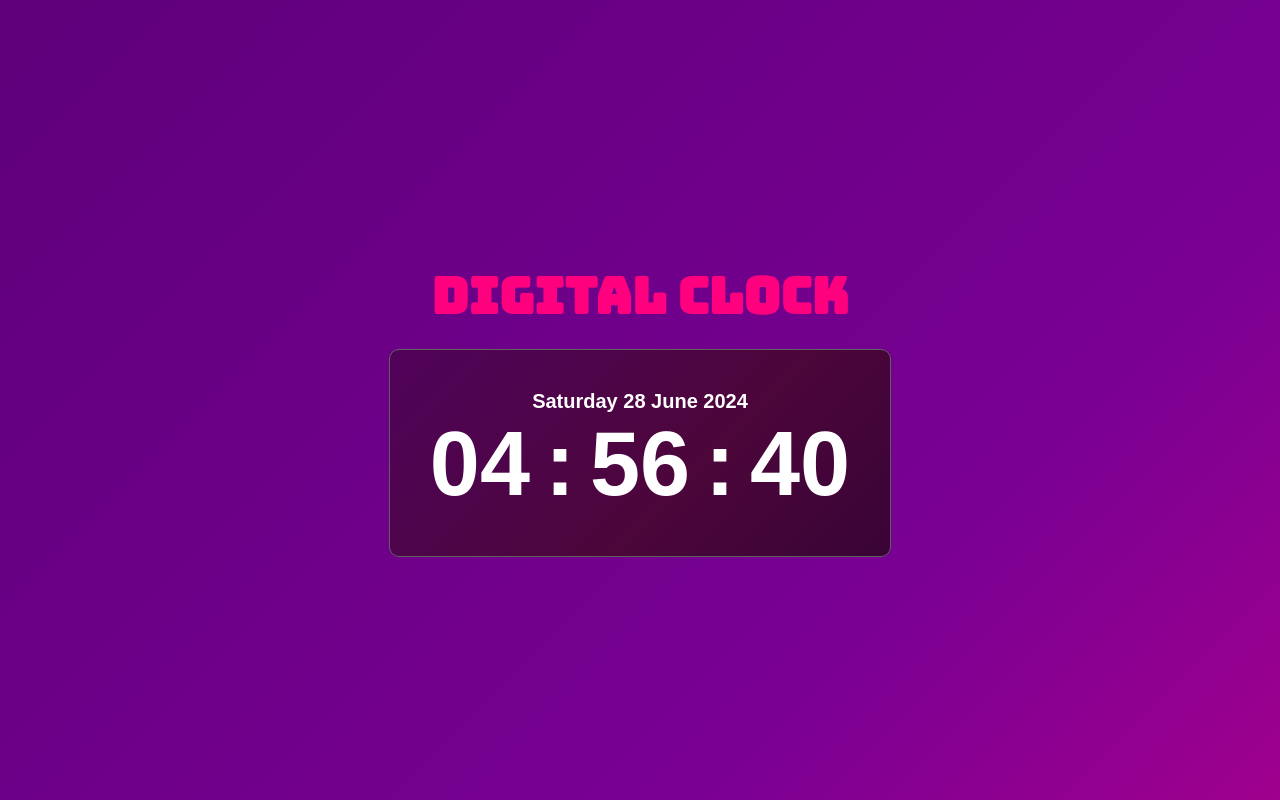
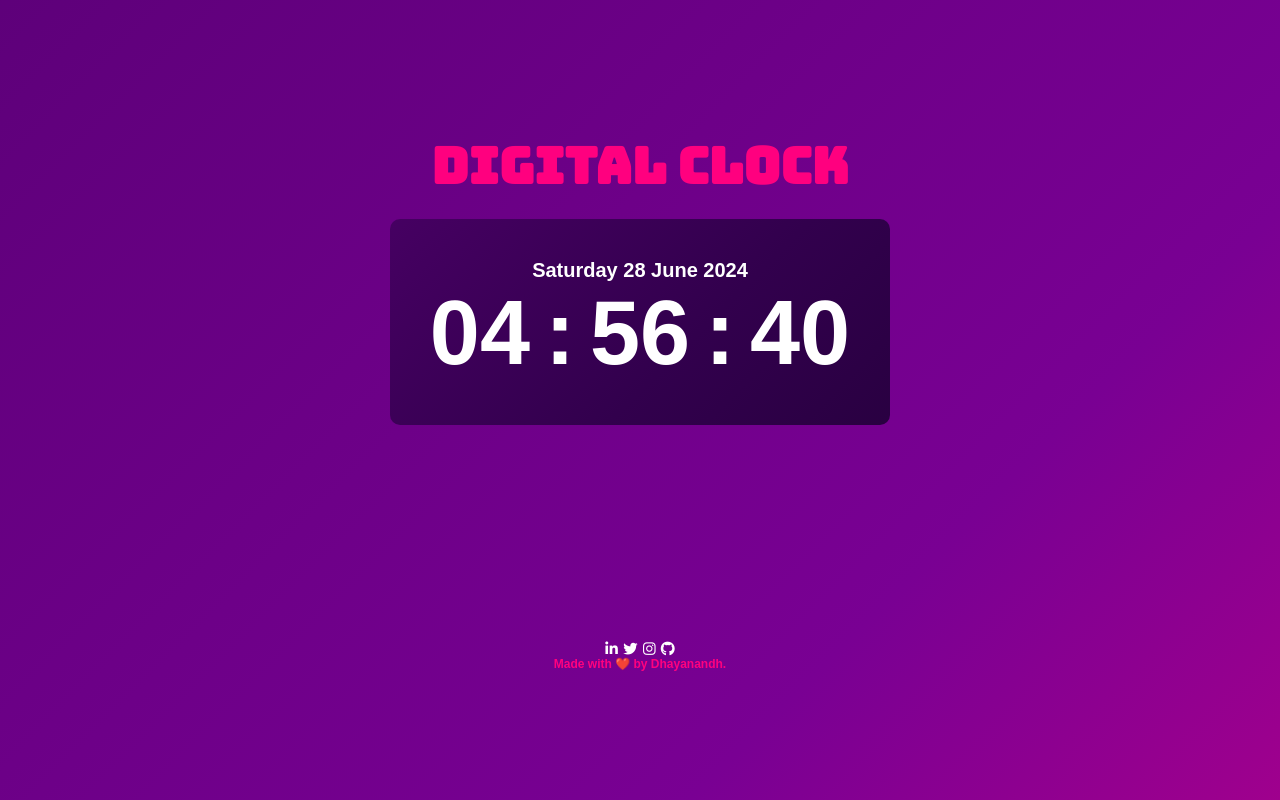
Before and after one commit to DhayanandhS/Digital-Clock, a plain HTML site: page index.html in a window 1280 px wide. Drawn offline with Linux system fonts and the light colour scheme.

Commit message:
changed html file footer

```diff
--- a/digital_clock.css
+++ b/digital_clock.css
@@ -30,14 +30,19 @@ body {
 
 
 .clock{
-    border: 1px solid #606060;
+    /* border: 1px solid #606060; */
     color: white;
     padding: 40px;
     border-radius: 10px;
     background-color: #222;
-    background: linear-gradient(135deg, #ff007f, #790093, #530070, #4c063a, #1c0030);
+    background: linear-gradient(135deg, #ff007f, #790093, #530070, #32004d, #1c0030);
     background-size: 400% 400%;
     animation: gradientAnimation 15s ease infinite;
+    flex-grow: 1;
+    display: flex;
+    flex-direction: column;
+    justify-content: center;
+    align-items: center;
 }
 
 #date{
@@ -58,3 +63,23 @@ h1{
     padding: 20px;
     font-size: 50px;
 }
+
+footer{
+    font-family: sans-serif;
+    margin-top: 200px;
+    color: #ff007f;
+    text-align: center;
+    padding: 1rem 0;
+}
+
+.footer-link{
+    font-size: larger;
+    margin-bottom: 10px;
+    padding: 1px;
+}
+
+.footer-link i:hover {
+    border: 4px;
+    color: hotpink !important;
+    transition: background-color 0.5s, color 0.5s;
+  }
--- a/index.html
+++ b/index.html
@@ -3,12 +3,21 @@
 <head>
     <meta charset="UTF-8">
     <meta name="viewport" content="width=device-width, initial-scale=1.0">
-    <title>Document</title>
+    <title>Digital clock</title>
     <link rel="stylesheet" href="https://fonts.googleapis.com/css2?family=Bungee&display=swap">
     <link rel="stylesheet" href="digital_clock.css">
+    <link
+      rel="stylesheet"
+      href="https://cdnjs.cloudflare.com/ajax/libs/font-awesome/6.4.0/css/all.min.css"
+      integrity="sha512-iecdLmaskl7CVkqkXNQ/ZH/XLlvWZOJyj7Yy7tcenmpD1ypASozpmT/E0iPtmFIB46ZmdtAc9eNBvH0H/ZpiBw=="
+      crossorigin="anonymous"
+      referrerpolicy="no-referrer"
+    />
 </head>
 <body>
-    <div class="title"><h1>DIGITAL CLOCK</h1></div>
+    <div class="title">
+        <h1>DIGITAL CLOCK</h1>
+    </div>
     <div class="container">
         <div class="clock">
             <div class="pointer"></div>
@@ -24,6 +33,22 @@
             </ul>
         </div>
     </div>
+    <footer>
+        <a
+        class="footer-link"
+        href="https://www.linkedin.com/in/dhayanandhs"
+        ><i class="fa-brands fa-linkedin-in" style="color: #ffffff"></i
+      ></a>
+      <a class="footer-link" href="https://twitter.com/dhayanandh2003"
+        ><i class="fa-brands fa-twitter" style="color: #ffffff"></i
+      ></a>
+      <a class="footer-link" href="https://www.instagram.com/dhayanandh2003/"
+        ><i class="fa-brands fa-instagram" style="color: #ffffff"></i
+      ></a>
+      <a class="footer-link" href="https://github.com/DhayanandhS"
+        ><i class="fa-brands fa-github" style="color: #ffffff"></i
+      ></a>
+        <p>Made with ❤️ by Dhayanandh.</p></footer>
 
     <script src="digital_clock.js"></script>
 
```
